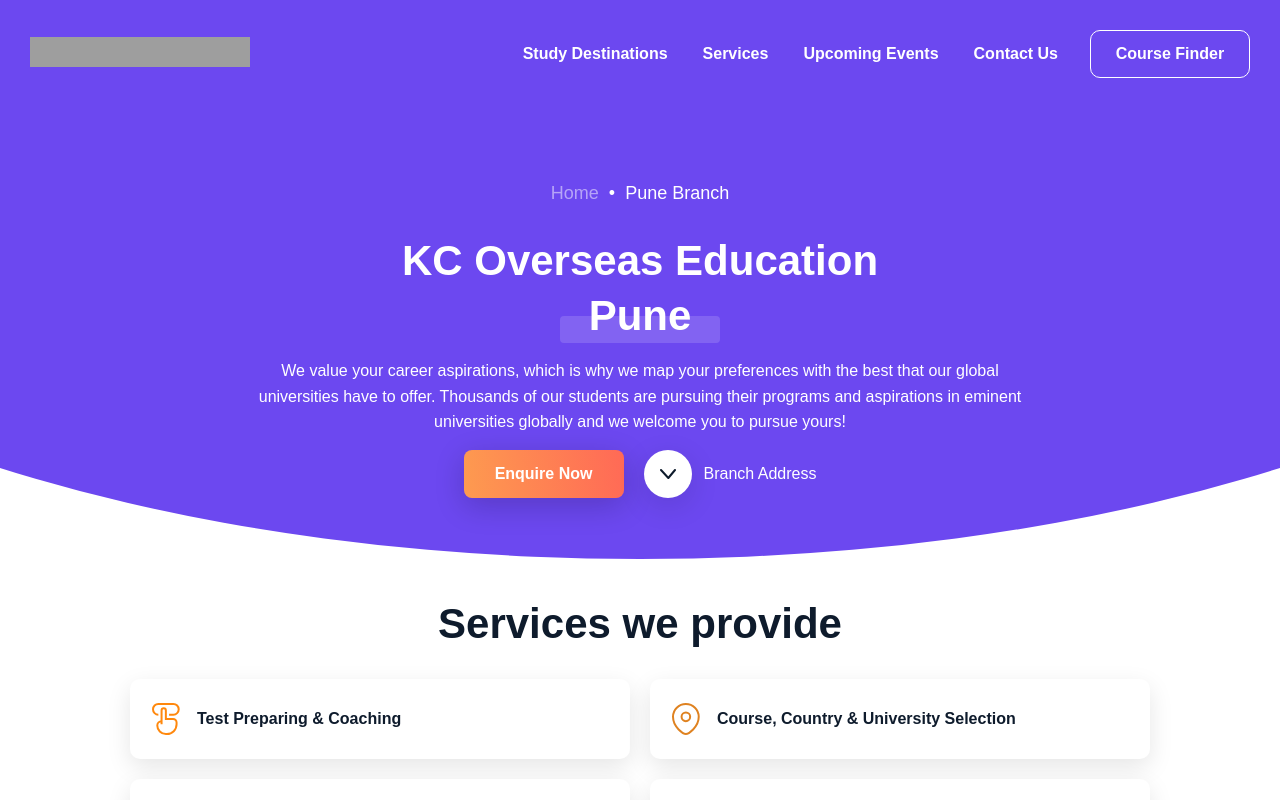
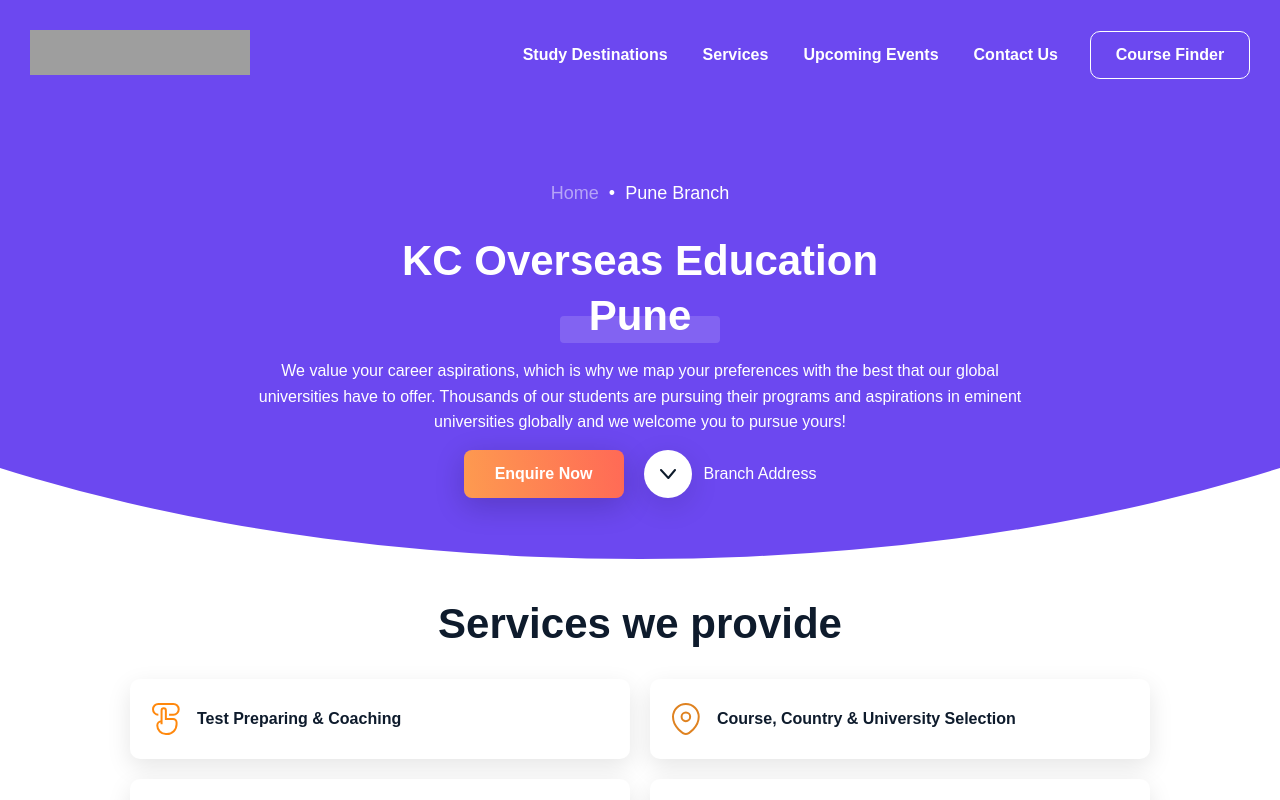
Before and after one commit to gaurav9821/coursefinderai-assesment, a React (Vite) app: page / in a window 1280 px wide. Shown: the top 800 px of the page. Built offline with nearby package versions, Linux system fonts and the light colour scheme; grey boxes are pictures that could not be loaded.

Commit message:
Logo size fix

```diff
--- a/src/components/Header/Header.css
+++ b/src/components/Header/Header.css
@@ -23,7 +23,7 @@
 
 .logo-container img {
   width: 220px;
-  height: 30px;
+  height: 45px;
 }
 
 .main-menu {
```
